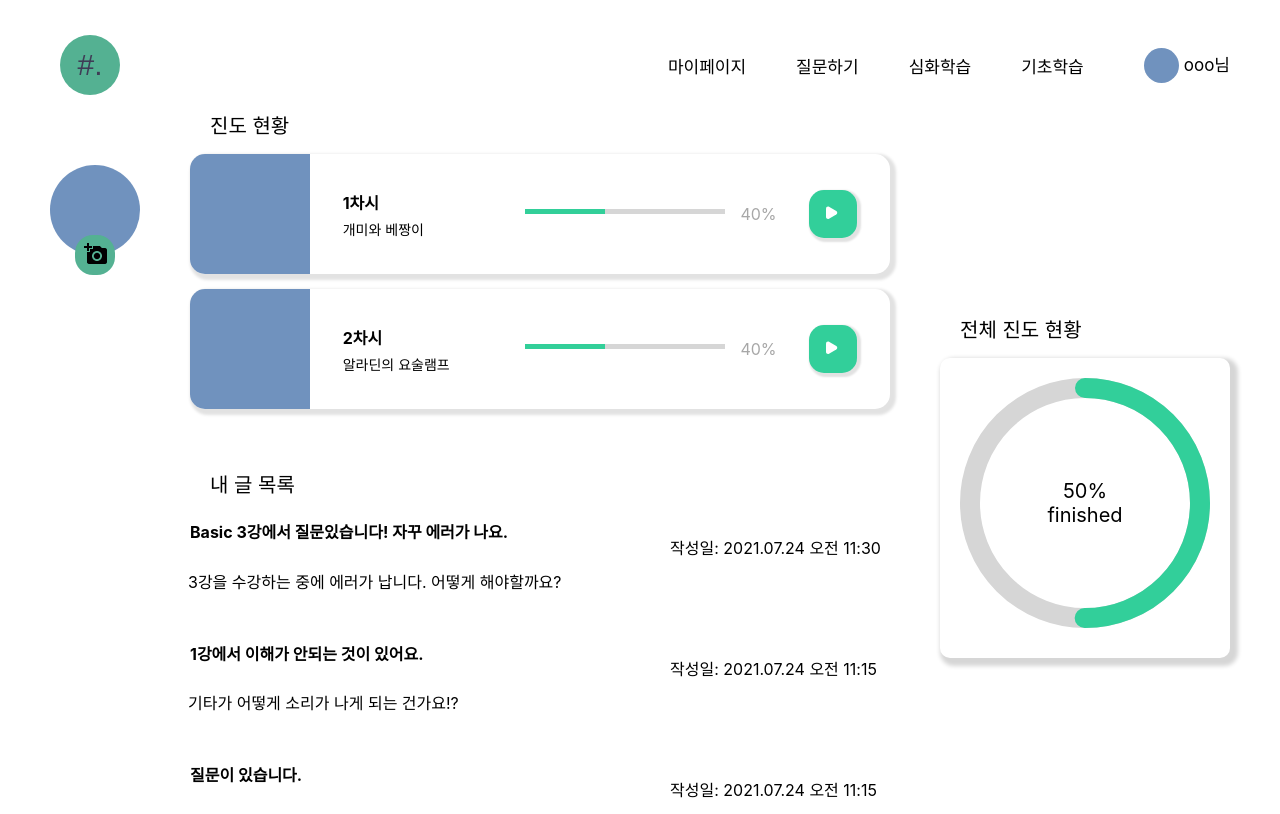
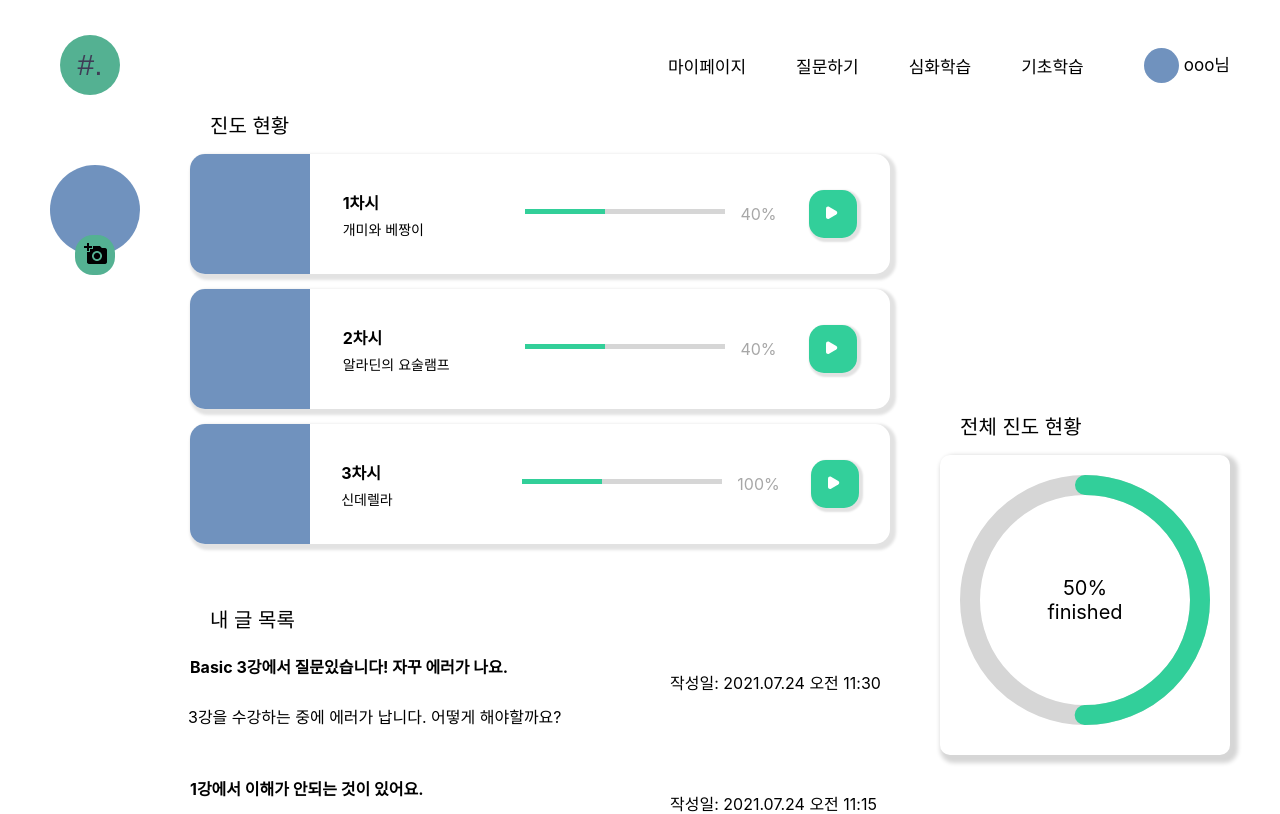
Before and after one commit to SHAP-STORY/SHAP_STORY, a React (Create React App) app in the folder front_end/: page /mypage in a window 1280 px wide. Shown: the top 814 px of the page. Built offline with nearby package versions, Linux system fonts and the light colour scheme.

Commit message:
feat: add contentAchivement

```diff
--- a/front_end/src/MyPage.js
+++ b/front_end/src/MyPage.js
@@ -9,6 +9,7 @@ import { Link } from "react-router-dom";
 import HomeButton from "./components/HomeButton";
 import TopBar from "./components/TopBar";
 import MyWritinglist from "./components/MyWritinglist";
+import ContentAchivement from "./components/ContentAchivement";
 
 import {
   CircularProgressbarWithChildren,
@@ -44,8 +45,28 @@ class MyPage extends React.Component {
       userId: "",
       userPasswd: "",
       userImg: "",
-      basic: "",
-      hard: "",
+      basic: [
+        {
+          id: "1",
+          title: "개미와 베짱이",
+          achivement: "40",
+          img: contentImage
+        },
+      ],
+      hard: [
+        {
+          id: "2",
+          title: "알라딘의 요술램프",
+          achivement: "40",
+          img: contentImage
+        },
+        {
+            id: "3",
+            title: "신데렐라",
+            achivement: "100",
+            img: contentImage
+          },
+      ],
       mywriting: [
         {
           title: "Basic 3강에서 질문있습니다! 자꾸 에러가 나요.",
@@ -59,7 +80,8 @@ class MyPage extends React.Component {
         },
         {
           title: "질문이 있습니다.",
-            question: "기타가 어떻게 소리가 나게 되는 건가요!? 기타가 어떻게 소리가 나게 되는 건가요!? 기타가 어떻게 소리가 나게 되는 건가요!? 기타가 어떻게 소리가 나게 되는 건가요!? 기타가 어떻게 소리가 나게 되는 건가요!?",
+          question:
+            "기타가 어떻게 소리가 나게 되는 건가요!? 기타가 어떻게 소리가 나게 되는 건가요!? 기타가 어떻게 소리가 나게 되는 건가요!? 기타가 어떻게 소리가 나게 되는 건가요!? 기타가 어떻게 소리가 나게 되는 건가요!?",
           date: "2021.07.24 오전 11:15",
         },
       ],
@@ -97,89 +119,33 @@ class MyPage extends React.Component {
             </ProfileBtn>
           </Profile>
 
-          <div>
-            <div>
+          <div style={{ marginBottom: "60px"}}>
+            <div >
               <Title>진도 현황</Title>
-              <Class>
-                <img
-                  src={contentImage}
-                  style={{
-                    borderTopLeftRadius: "15px",
-                    borderBottomLeftRadius: "15px",
-                  }}
+              {this.state.basic.map((c) => {
+                  return (
+                    <ContentAchivement
+                      img={c.img}
+                      id={c.id}
+                      title={c.title}
+                      achivement={c.achivement}
                     />
-                <div
-                  style={{
-                    display: "flex",
-                    flexDirection: "column",
-                    textAlign: "left",
-                    margin: "auto",
-                    width: "150px",
-                  }}
-                >
-                  <div style={{ fontWeight: "bold" }}>1차시</div>
-                  <div style={{ fontSize: "14px", marginTop: "5px" }}>
-                    개미와 베짱이
-                  </div>
-                </div>
-                <div style={{ display: "flex", margin: "auto 0" }}>
-                  <Progress done="40%" />
-                  <text
-                    style={{
-                      marginLeft: "15px",
-                      lineHeight: "10px",
-                      color: "#A7A7A7",
-                    }}
-                  >
-                    40%
-                  </text>
-                </div>
-                <PlayButton>
-                  <img src={playIcon}></img>
-                </PlayButton>
-              </Class>
-              <Class>
-                <img
-                  src={contentImage}
-                  style={{
-                    borderTopLeftRadius: "15px",
-                    borderBottomLeftRadius: "15px",
-                  }}
+                  );
+                })}
+              {this.state.hard.map((c) => {
+                  return (
+                    <ContentAchivement
+                      img={c.img}
+                      id={c.id}
+                      title={c.title}
+                      achivement={c.achivement}
                     />
-                <div
-                  style={{
-                    display: "flex",
-                    flexDirection: "column",
-                    textAlign: "left",
-                    margin: "auto",
-                    width: "150px",
-                  }}
-                >
-                  <div style={{ fontWeight: "bold" }}>2차시</div>
-                  <div style={{ fontSize: "14px", marginTop: "5px" }}>
-                    알라딘의 요술램프
-                  </div>
-                </div>
-                <div style={{ display: "flex", margin: "auto 0" }}>
-                  <Progress done="40%" />
-                  <text
-                    style={{
-                      marginLeft: "15px",
-                      lineHeight: "10px",
-                      color: "#A7A7A7",
-                    }}
-                  >
-                    40%
-                  </text>
-                </div>
-                <PlayButton>
-                  <img src={playIcon}></img>
-                </PlayButton>
-              </Class>
+                  );
+                })}
             </div>
             <div>
-              <Title style={{ marginTop: "60px" }}>내 글 목록</Title>
-              <div >
+              <Title style={{ marginTop: "60px"}}>내 글 목록</Title>
+              <div>
               {this.state.mywriting.map((c) => {
                   return (
                     <MyWritinglist
@@ -308,7 +274,6 @@ const ProfileBtn = styled.button`
 //가운데 section (각 수업 진도율/ 나의 질문)
 
 //각 수업 진도율
-
 const Class = styled.div`
   width: 700px;
   height: 120px;
@@ -329,13 +294,4 @@ const PlayButton = styled.button`
   cursor: pointer;
 `;
 
-const Question = styled.div`
-  width: 700px;
-  height: 120px;
-  margin: 10px 30px;
-  border-radius: 15px;
-  text-align: left;
-  cursor: pointer;
-`;
-
 export default MyPage;
--- a/front_end/src/components/ContentAchivement.js
+++ b/front_end/src/components/ContentAchivement.js
@@ -0,0 +1,91 @@
+import React from "react";
+import styled from "styled-components";
+import playIcon from "../image/playIcon.png";
+
+class ContentAchivement extends React.Component {
+  render() {
+    return (
+      <div>
+        <Class>
+          <img
+            src={this.props.img}
+            style={{
+              borderTopLeftRadius: "15px",
+              borderBottomLeftRadius: "15px",
+            }}
+          />
+          <div
+            style={{
+              display: "flex",
+              flexDirection: "column",
+              textAlign: "left",
+              margin: "auto",
+              width: "150px",
+            }}
+          >
+            <div style={{ fontWeight: "bold" }}>{this.props.id}차시</div>
+            <div style={{ fontSize: "14px", marginTop: "5px" }}>
+              {this.props.title}
+            </div>
+          </div>
+          <div style={{ display: "flex", margin: "auto 0" }}>
+            <Progress done="40%" />
+            <text
+              style={{
+                marginLeft: "15px",
+                lineHeight: "10px",
+                color: "#A7A7A7",
+              }}
+            >
+              {this.props.achivement}%
+            </text>
+          </div>
+          <PlayButton>
+            <img src={playIcon}></img>
+          </PlayButton>
+        </Class>
+      </div>
+    );
+  }
+}
+
+const Progress = ({ done }) => {
+    return (
+      <ProgressBar>
+        <ProgressDone style={{ width: done }} />
+      </ProgressBar>
+    );
+  };
+
+  const ProgressBar = styled.div`
+    width: 200px;
+    height: 5px;
+    background-color: #d6d6d6;
+  `;
+
+  const ProgressDone = styled.div`
+    height: 5px;
+    background-color: #32cf99;
+  `;
+
+const Class = styled.div`
+  width: 700px;
+  height: 120px;
+  margin: 15px auto;
+  border-radius: 15px;
+  box-shadow: 3px 3px 3px 3px #e2e2e2;
+  display: flex;
+`;
+
+const PlayButton = styled.button`
+  width: 48px;
+  height: 48px;
+  border-radius: 15px;
+  border: none;
+  background-color: #32cf9a;
+  box-shadow: 2px 2px 2px 2px #e2e2e2;
+  margin: auto;
+  cursor: pointer;
+`;
+
+export default ContentAchivement;
```
Also changed, not shown: 1 other file (tests, documents, lock files or other folders). Lines whose indentation alone changed are shown as unchanged.
